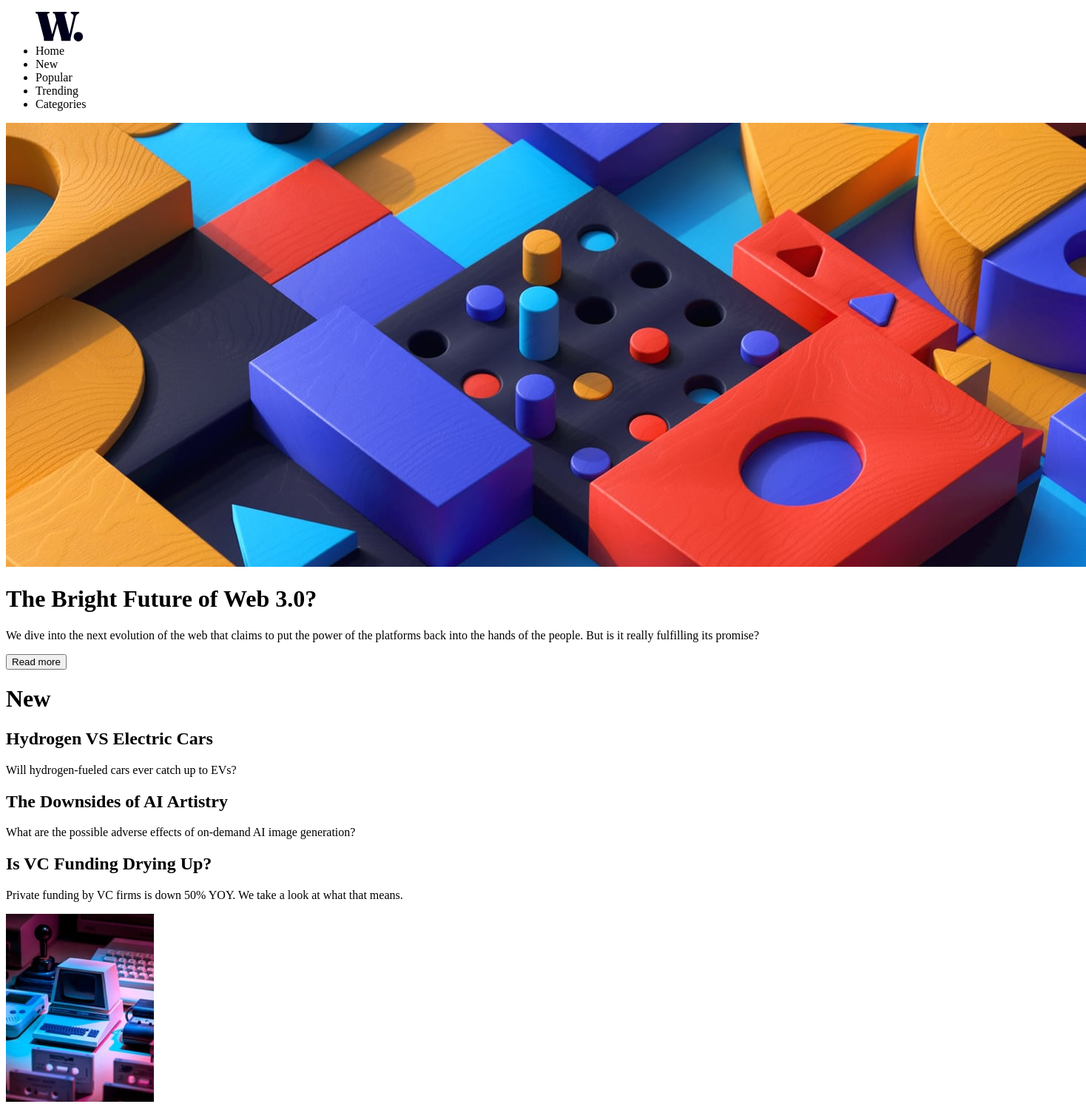
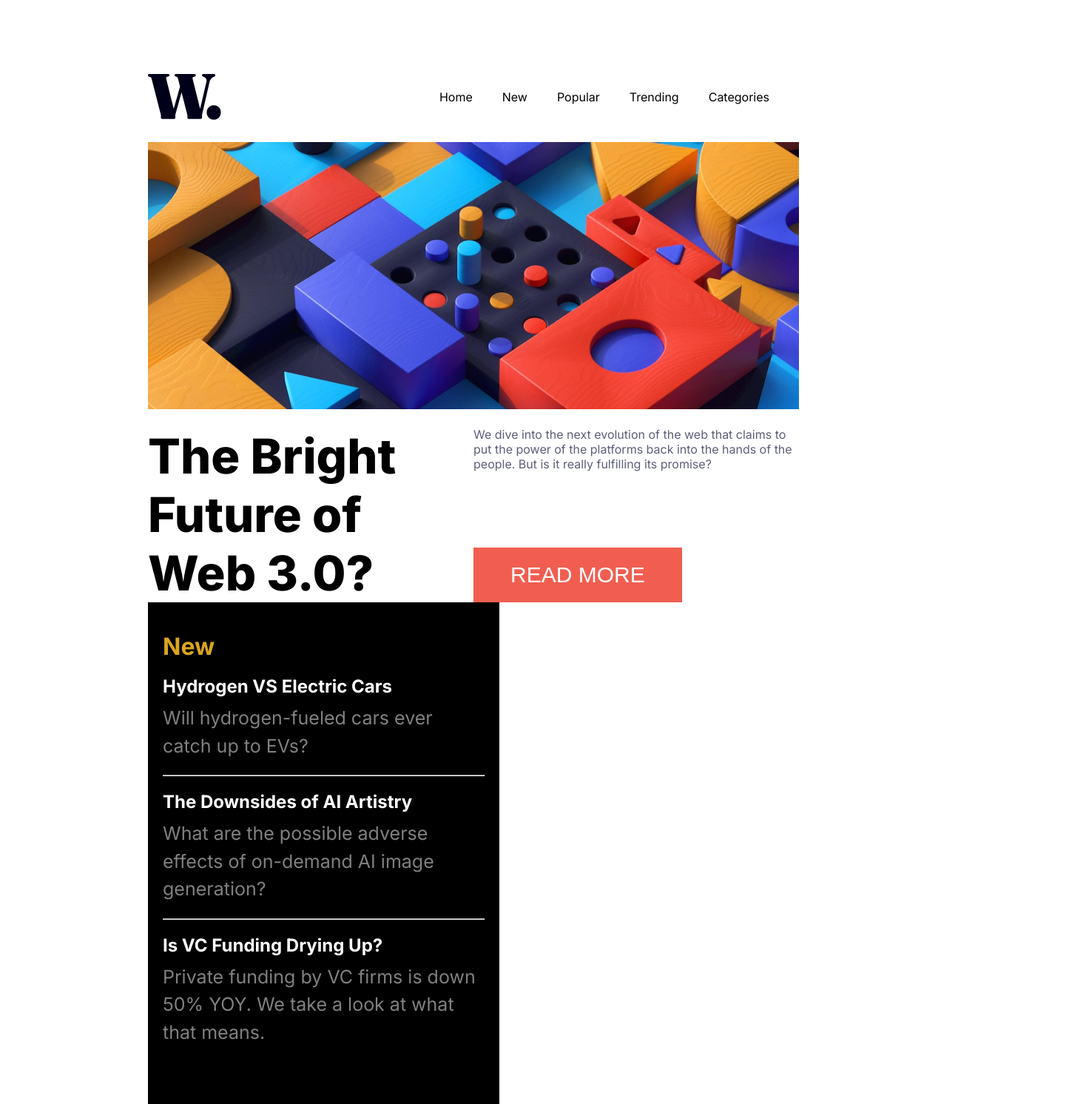
Before and after one commit to KamilTheKoder/News-homepage, a plain HTML site: page index.html in a window 1280 px wide. Shown: the top 1492 px of the page at 74% size, 1468 px wide, since content can reach past the window. Drawn offline with Linux system fonts and the light colour scheme.

Commit message:
most styling is done

```diff
--- a/index.html
+++ b/index.html
@@ -11,74 +11,117 @@
       href="./assets/images/favicon-32x32.png"
     />
     <link rel="stylesheet" href="style.css" />
+    <link rel="preconnect" href="https://fonts.googleapis.com" />
+    <link rel="preconnect" href="https://fonts.gstatic.com" crossorigin />
+    <link
+      href="https://fonts.googleapis.com/css2?family=Inter:wght@400;700;800&display=swap"
+      rel="stylesheet"
+    />
 
     <title>Frontend Mentor | News homepage</title>
   </head>
   <body>
-    <nav>
-      <ul class="nav">
+    <nav class="navbar">
+      <a class="logo">
         <img src="assets/images/logo.svg" alt="logo" />
-        <li class="nav-item">Home</li>
-        <li class="nav-item">New</li>
-        <li class="nav-item">Popular</li>
-        <li class="nav-item">Trending</li>
-        <li class="nav-item">Categories</li>
+      </a>
+      <ul class="nav-links">
+        <li class="nav-item"><a href="#">Home</a></li>
+        <li class="nav-item"><a href="#">New</a></li>
+        <li class="nav-item"><a href="#">Popular</a></li>
+        <li class="nav-item"><a href="#">Trending</a></li>
+        <li class="nav-item"><a href="#">Categories</a></li>
       </ul>
     </nav>
 
-    <img src="assets/images/image-web-3-desktop.jpg" />
+    <div class="container">
+      <div class="top-container">
+        <img class="main-img" src="assets/images/image-web-3-desktop.jpg" />
+        <div class="main-text">
+          <div class="main-info-text">
+            <h1 class="main-header">
+              The Bright <br />
+              Future of <br />
+              Web 3.0?
+            </h1>
+          </div>
 
-    <h1 class="main-header">The Bright Future of Web 3.0?</h1>
+          <div class="main-info-side-text">
+            <div class="text-container">
+              <p class="center-text">
+                We dive into the next evolution of the web that claims to put
+                the power of the platforms back into the hands of the people.
+                But is it really fulfilling its promise?
+              </p>
+            </div>
+            <div class="btn-container">
+              <button class="btn">READ MORE</button>
+            </div>
+          </div>
+        </div>
+      </div>
 
-    <p class="center-text">
-      We dive into the next evolution of the web that claims to put the power of
-      the platforms back into the hands of the people. But is it really
-      fulfilling its promise?
-    </p>
-
-    <button class="btn">Read more</button>
       <div class="side-panel">
         <h1 class="side-main-header">New</h1>
 
         <h2 class="side-header">Hydrogen VS Electric Cars</h2>
         <p class="side-text">Will hydrogen-fueled cars ever catch up to EVs?</p>
+        <hr />
 
         <h2 class="side-header">The Downsides of AI Artistry</h2>
         <p class="side-text">
-        What are the possible adverse effects of on-demand AI image generation?
+          What are the possible adverse effects of on-demand AI image
+          generation?
         </p>
+        <hr />
 
         <h2 class="side-header">Is VC Funding Drying Up?</h2>
         <p class="side-text">
-        Private funding by VC firms is down 50% YOY. We take a look at what that
-        means.
+          Private funding by VC firms is down 50% YOY. We take a look at what
+          that means.
         </p>
+      </div>
     </div>
 
     <div class="bottom-container">
+      <div class="bottom-component">
         <img src="assets/images/image-retro-pcs.jpg" alt="retro console" />
+        <div class="bottom-text">
           <h2 class="bottom-main-header">01</h2>
           <p class="bottom-header">Reviving Retro PCs</p>
           <p class="bottom-text">
             What happens when old PCs are given modern upgrades?
           </p>
         </div>
+      </div>
 
-    <div class="bottom-container">
+      <div class="bottom-component">
         <img src="assets/images/image-top-laptops.jpg" alt="lapotps picture" />
+        <div class="bottom-text">
           <h2 class="bottom-main-header">02</h2>
           <p class="bottom-header">Top 10 Laptops of 2022</p>
-      <p class="bottom-text">Our best picks for various needs and budgets.</p>
+          <p class="bottom-text">
+            Our best picks for various needs and budgets.
+          </p>
+        </div>
       </div>
 
-    <div class="bottom-container">
-      <img src="assets/images/image-gaming-growth.jpg" alt="console picture" />
+      <div class="bottom-component">
+        <img
+          src="assets/images/image-gaming-growth.jpg"
+          alt="console picture"
+        />
+        <div class="bottom-text">
           <h2 class="bottom-main-header">03</h2>
           <p class="bottom-header">The Growth of Gaming</p>
           <p class="bottom-text">
             How the pandemic has sparked fresh opportunities.
           </p>
         </div>
+      </div>
+    </div>
+
+    <hr />
 
     <div class="attribution">
       Challenge by
@@ -86,6 +129,7 @@
         >Frontend Mentor</a
       >. Coded by <a href="#">Your Name Here</a>.
     </div>
+
     <script src="script.js"></script>
   </body>
 </html>
--- a/style.css
+++ b/style.css
@@ -1,3 +1,142 @@
+* {
+  margin: 0;
+  padding: 0;
+  box-sizing: border-box;
+}
+
+body {
+  font-family: "Inter", sans-serif;
+  padding: 100px 200px;
+}
+
+/* Navbar */
+
+.logo {
+  display: inline-block;
+}
+
+.logo img {
+  width: 100px;
+  vertical-align: middle;
+}
+
+.nav-links {
+  list-style: none;
+  display: flex;
+}
+
+.nav-item a {
+  display: inline-block;
+  text-decoration: none;
+  padding-right: 40px;
+  color: black;
+}
+
+.nav-item:hover a {
+  color: hsl(35, 77%, 62%);
+}
+
+.navbar {
+  display: flex;
+  justify-content: space-between;
+  align-items: center;
+}
+
+/* Body */
+.container {
+  padding-top: 30px;
+  padding-bottom: 30px;
+  display: flex;
+  justify-content: space-between;
+  flex-wrap: wrap;
+}
+
+.top-container {
+  width: 1000px;
+}
+
+.main-text {
+  display: flex;
+  padding-top: 20px;
+}
+
+.main-info-text {
+  width: 50%;
+}
+
+.main-info-side-text {
+  width: 50%;
+  display: flex;
+  flex-direction: column;
+  justify-content: space-between;
+}
+
+.main-header {
+  font-weight: 800;
+  font-size: 65px;
+}
+
+.center-text {
+  color: hsl(236, 13%, 42%);
+}
+
+.btn {
+  background-color: hsl(5, 85%, 63%);
+  color: white;
+  cursor: pointer;
+  padding: 20px 50px;
+  font-size: 30px;
+  border: none;
+}
+
+.side-panel {
+  background-color: black;
+  width: 475px;
+  height: 700px;
+  padding: 20px;
+}
+
+.main-img {
+  width: 100%;
+}
+
+.side-main-header {
+  color: goldenrod;
+  padding-top: 20px;
+}
+
+.side-header {
+  color: white;
+  padding-bottom: 10px;
+  padding-top: 20px;
+}
+
+.side-header:hover {
+  color: goldenrod;
+  cursor: pointer;
+}
+
+.side-text {
+  color: gray;
+  font-size: 25px;
+  line-height: 1.5;
+}
+
+hr {
+  margin-top: 20px;
+}
+
+/* Bottom */
+
+.bottom-container {
+  display: flex;
+}
+
+.bottom-component {
+  display: flex;
+}
+
+/* for contribution */
 .attribution {
   font-size: 11px;
   text-align: center;
```
Lines whose indentation alone changed are shown as unchanged.
